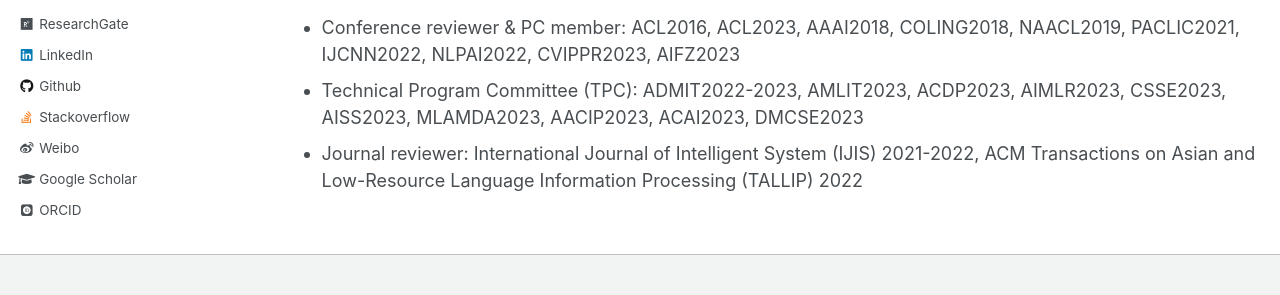
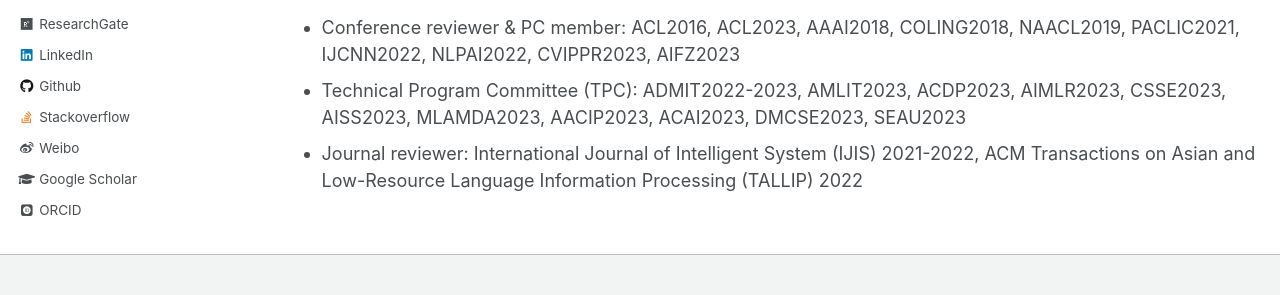
Before and after one commit to miradel51/miradel51.github.io, a Jekyll site: the page built from _pages/publications.md, in a window 1280 px wide and 900 px high, scrolled down 3817 px. Shown: the part 490-785 px from the top of the window. Built offline with Jekyll 4.4.1, drawn with Linux system fonts in a browser that asks for light colours; some web fonts are replaced.

Commit message:
Update publications.md
Revised the academic role and added the PC member.

```diff
--- a/_pages/publications.md
+++ b/_pages/publications.md
@@ -27,5 +27,5 @@ Preprint
 Academic Service
 ======
 * Conference reviewer & PC member: ACL2016, ACL2023, AAAI2018, COLING2018, NAACL2019, PACLIC2021, IJCNN2022, NLPAI2022, CVIPPR2023, AIFZ2023
-* Technical Program Committee (TPC): ADMIT2022-2023, AMLIT2023, ACDP2023, AIMLR2023, CSSE2023, AISS2023, MLAMDA2023, AACIP2023, ACAI2023, DMCSE2023
+* Technical Program Committee (TPC): ADMIT2022-2023, AMLIT2023, ACDP2023, AIMLR2023, CSSE2023, AISS2023, MLAMDA2023, AACIP2023, ACAI2023, DMCSE2023, SEAU2023
 * Journal reviewer: International Journal of Intelligent System (IJIS) 2021-2022, ACM Transactions on Asian and Low-Resource Language Information Processing (TALLIP) 2022
```
